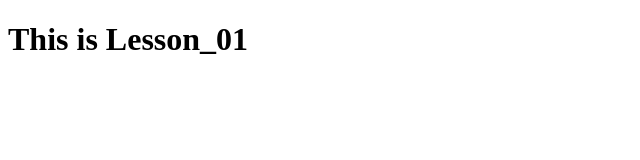
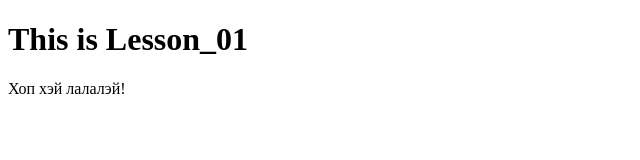
Before and after one commit to sakyra/jsPRO, a plain HTML site: page Lesson_01/index.html in a window 1280 px wide. Shown: the whole page, without its empty margins (0-640 px from the left). Drawn offline with Linux system fonts and the light colour scheme.

Commit message:
Second commit

```diff
--- a/Lesson_01/index.html
+++ b/Lesson_01/index.html
@@ -6,5 +6,6 @@
 </head>
 <body>
 <h1>This is Lesson_01</h1>
+<p>Хоп хэй лалалэй!</p>
 </body>
 </html>
```
